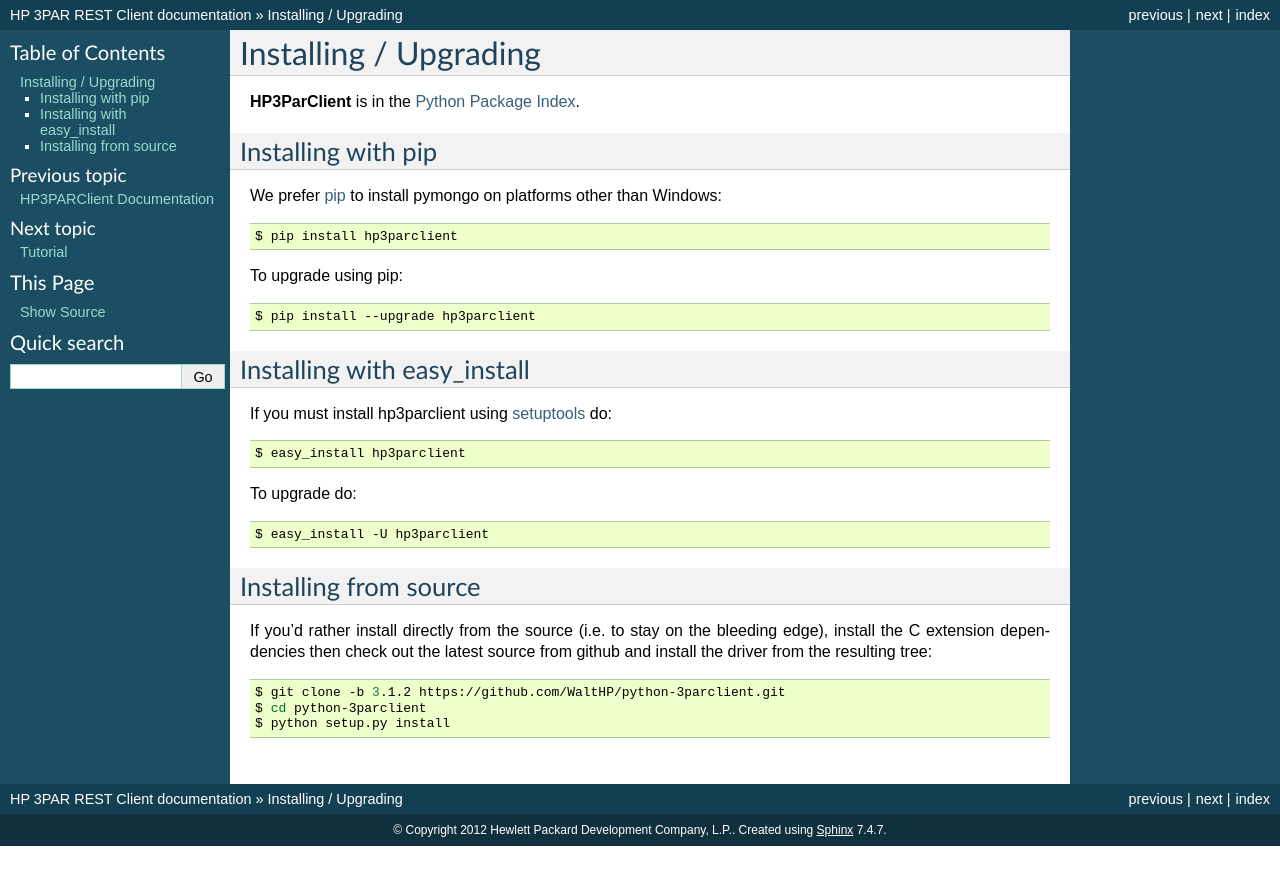
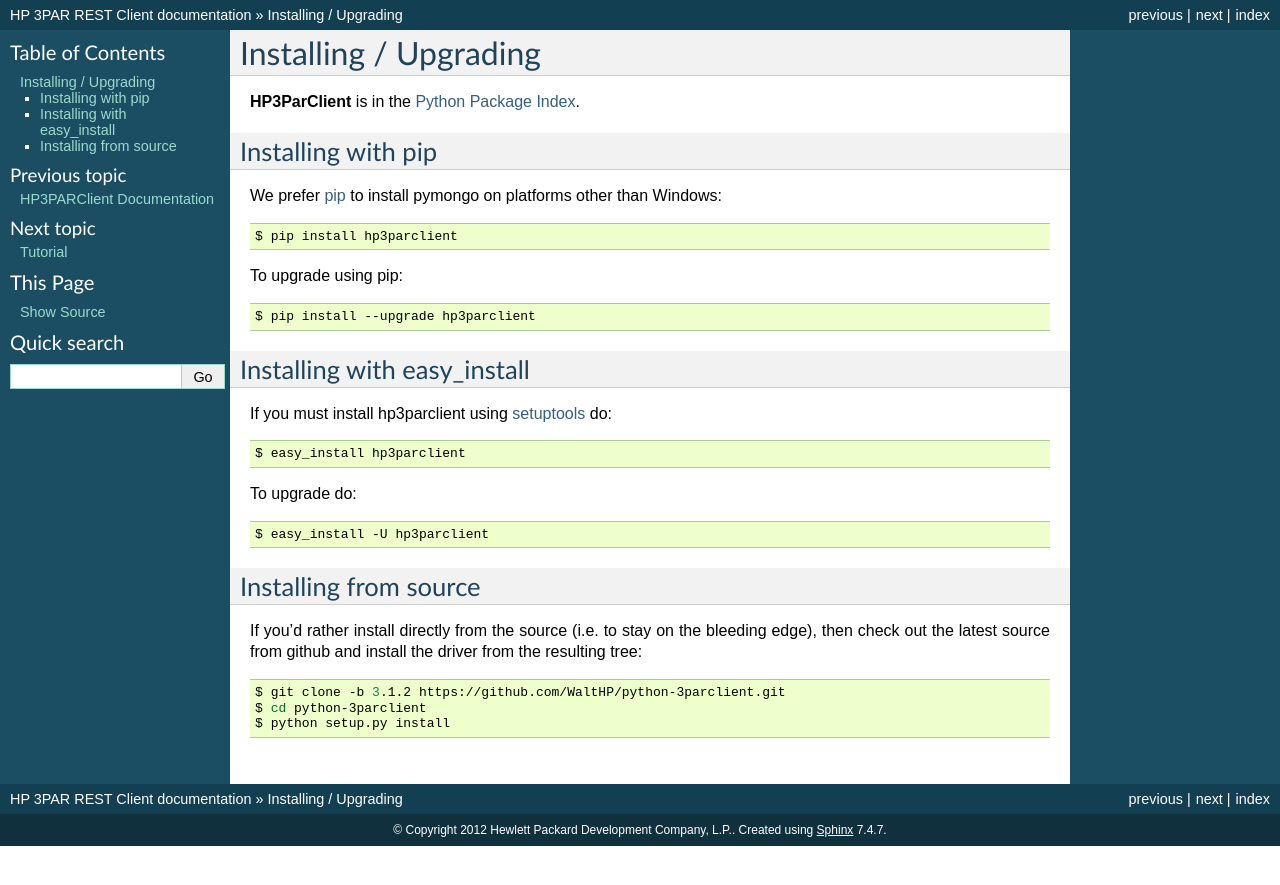
Before and after one commit to hpe-storage/python-3parclient, a Sphinx documentation site: the page built from docs/installation.rst, in a window 1280 px wide. Shown: the top 885 px of the page. Built offline with Sphinx 7.4.7, drawn with Linux system fonts in a browser that asks for light colours; the version number could not be read and is left out.

Commit message:
more docs cleanup for release

```diff
--- a/docs/installation.rst
+++ b/docs/installation.rst
@@ -35,8 +35,8 @@
 ----------------------
 
 If you'd rather install directly from the source (i.e. to stay on the
-bleeding edge), install the C extension dependencies then check out the
-latest source from github and install the driver from the resulting tree::
+bleeding edge), then check out the latest source from github and
+install the driver from the resulting tree::
 
   $ git clone -b 3.1.2 https://github.com/WaltHP/python-3parclient.git
   $ cd python-3parclient
```
